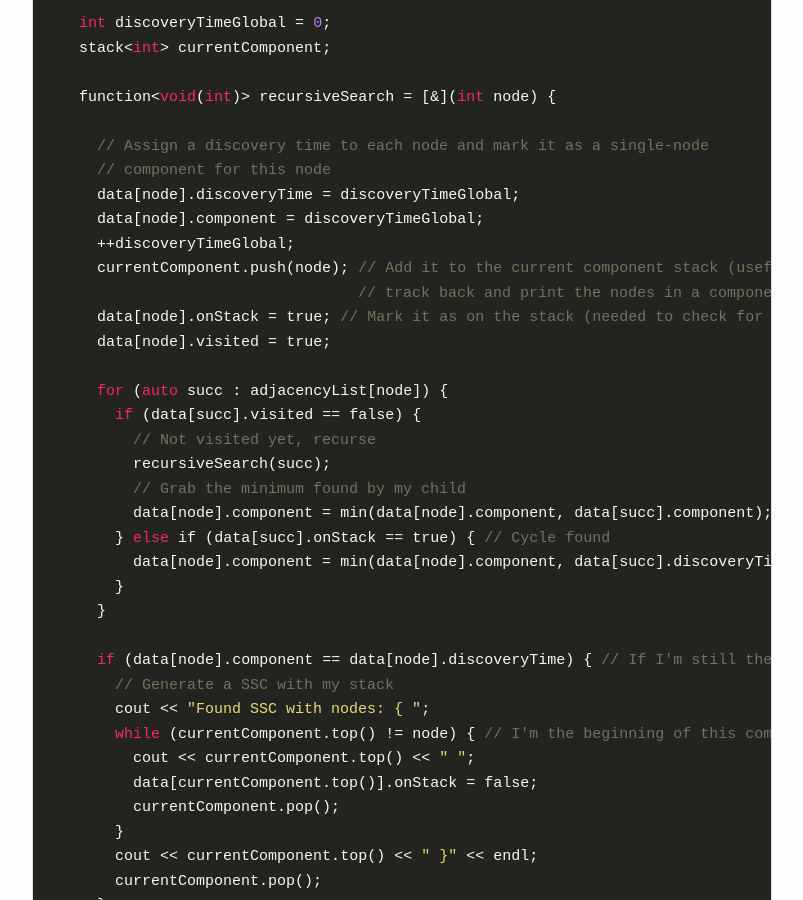
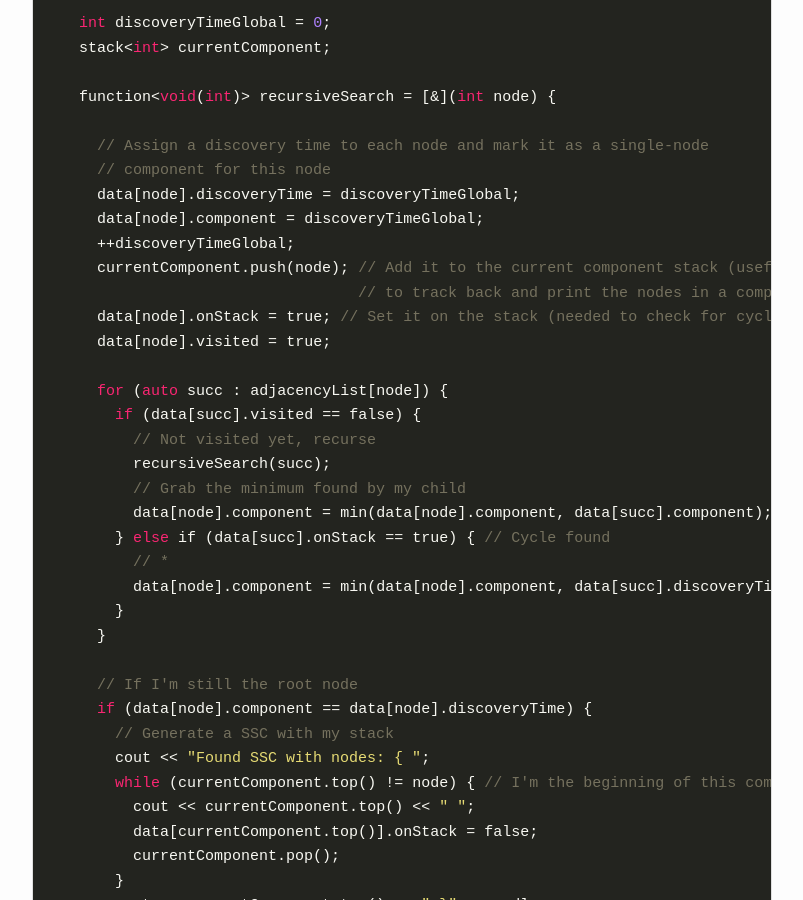
Before and after one commit to marcodiiga/marcodiiga.github.io, a Jekyll site: the page built from _posts/2015-08-08-connected-components.markdown, in a window 1280 px wide and 900 px high, scrolled down 6481 px. Shown: the whole window, without its empty margins (238-1041 px from the left). Built offline with Jekyll 4.4.1, drawn with Linux system fonts in a browser that asks for light colours; formulas are drawn with MathJax 3.

```diff
--- a/_posts/2015-08-08-connected-components.markdown
+++ b/_posts/2015-08-08-connected-components.markdown
@@ -235,9 +235,9 @@ void findStronglyConnectedComponents() {
       data[node].discoveryTime = discoveryTimeGlobal;
       data[node].component = discoveryTimeGlobal;
       ++discoveryTimeGlobal;
-      currentComponent.push(node); // Add it to the current component stack (useful to
-                                   // track back and print the nodes in a component)
-      data[node].onStack = true; // Mark it as on the stack (needed to check for cycles)
+      currentComponent.push(node); // Add it to the current component stack (useful
+                                   // to track back and print the nodes in a component)
+      data[node].onStack = true; // Set it on the stack (needed to check for cycles)
       data[node].visited = true;
 
       for (auto succ : adjacencyList[node]) {
@@ -247,11 +247,13 @@ void findStronglyConnectedComponents() {
           // Grab the minimum found by my child
           data[node].component = min(data[node].component, data[succ].component);
         } else if (data[succ].onStack == true) { // Cycle found
-          data[node].component = min(data[node].component, data[succ].discoveryTime); // *
+          // *
+          data[node].component = min(data[node].component, data[succ].discoveryTime);
         }
       }
 
-      if (data[node].component == data[node].discoveryTime) { // If I'm still the root node
+      // If I'm still the root node
+      if (data[node].component == data[node].discoveryTime) {
         // Generate a SSC with my stack
         cout << "Found SSC with nodes: { ";
         while (currentComponent.top() != node) { // I'm the beginning of this component
```
Also changed, not shown: _posts/2015-08-09-articulation-points.markdown (added, +67 -0 lines), images/posts/articulationpoints1.png (added).
